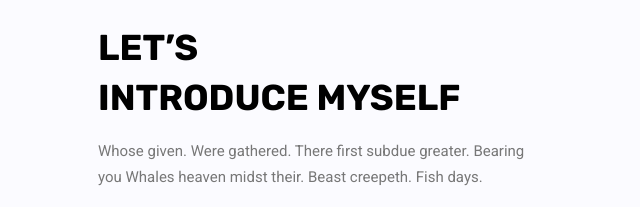
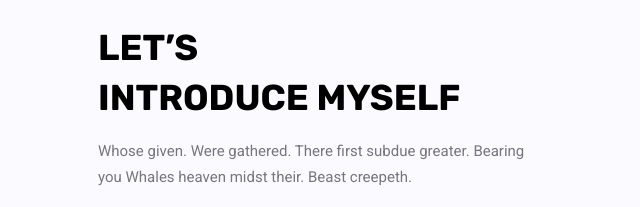
Before and after one commit to ylber-gashi/ylber-gashi.github.io, a plain HTML site: page index.html in a window 1280 px wide. Shown: the part 820-1027 px from the top of the page, 557-1197 px from the left. Drawn offline with Linux system fonts and the light colour scheme; some packages are replaced by stand-ins of ours.

Commit message:
Update index.html

```diff
--- a/index.html
+++ b/index.html
@@ -108,7 +108,7 @@
 							Introduce myself</h2>
 						<p>
 							Whose given. Were gathered. There first subdue greater. Bearing you Whales heaven
-							midst their. Beast creepeth. Fish days.
+							midst their. Beast creepeth.
 						</p>
 						<p>
 							Is give may shall likeness made yielding spirit a itself together created after sea
@@ -170,6 +170,7 @@
 									<img src="img/brands/logo6.png" alt="">
 								</div>
 							</div>
+
 						</div>
 						<div class="col-lg-4 col-md-4 col-sm-6">
 							<div class="single-brand-item d-table">
```
